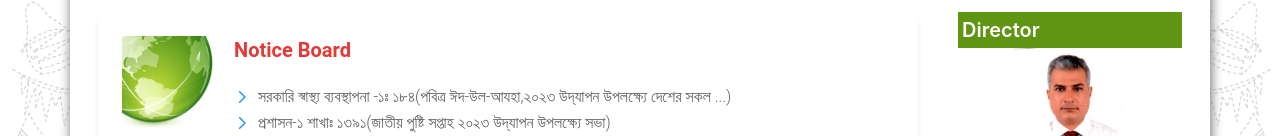
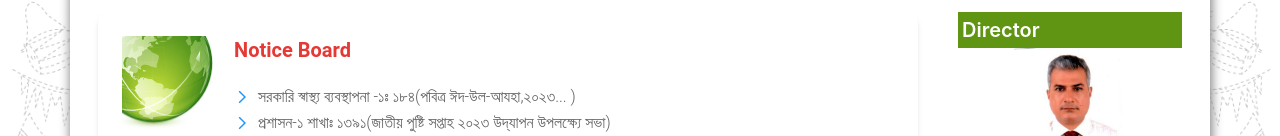
Before and after one commit to Md-TarikulIslam/nilmrc, a React (Create React App) app: page / in a window 1280 px wide. Shown: the part 664-800 px from the top of the page. Built offline with nearby package versions, Linux system fonts and the light colour scheme.

Commit message:
some changes

```diff
--- a/src/components/Pages/Homepage/Cards/Cards.js
+++ b/src/components/Pages/Homepage/Cards/Cards.js
@@ -19,8 +19,8 @@ const Cards = () => {
             </Typography>
             <Typography className="hover:underline flex items-center gap-2">
               <FcNext />
-              সরকারি স্বাস্থ্য ব্যবস্থাপনা -১ঃ ১৮৪(পবিত্র ঈদ-উল-আযহা,২০২৩
-              উদ্‌যাপন উপলক্ষ্যে দেশের সকল ...)
+              সরকারি স্বাস্থ্য ব্যবস্থাপনা -১ঃ ১৮৪(পবিত্র ঈদ-উল-আযহা,২০২৩...
+              )
             </Typography>
             <Typography className="hover:underline flex items-center gap-2">
               <FcNext />
```
